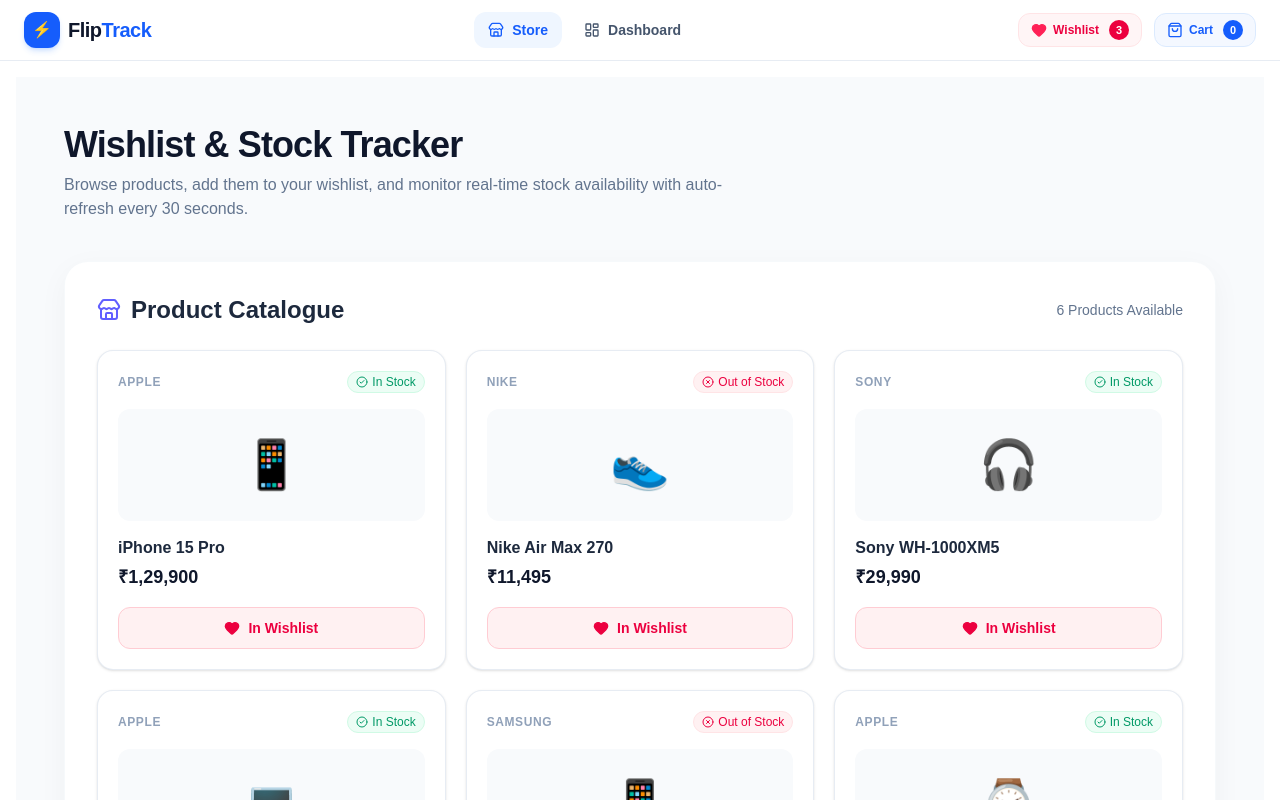
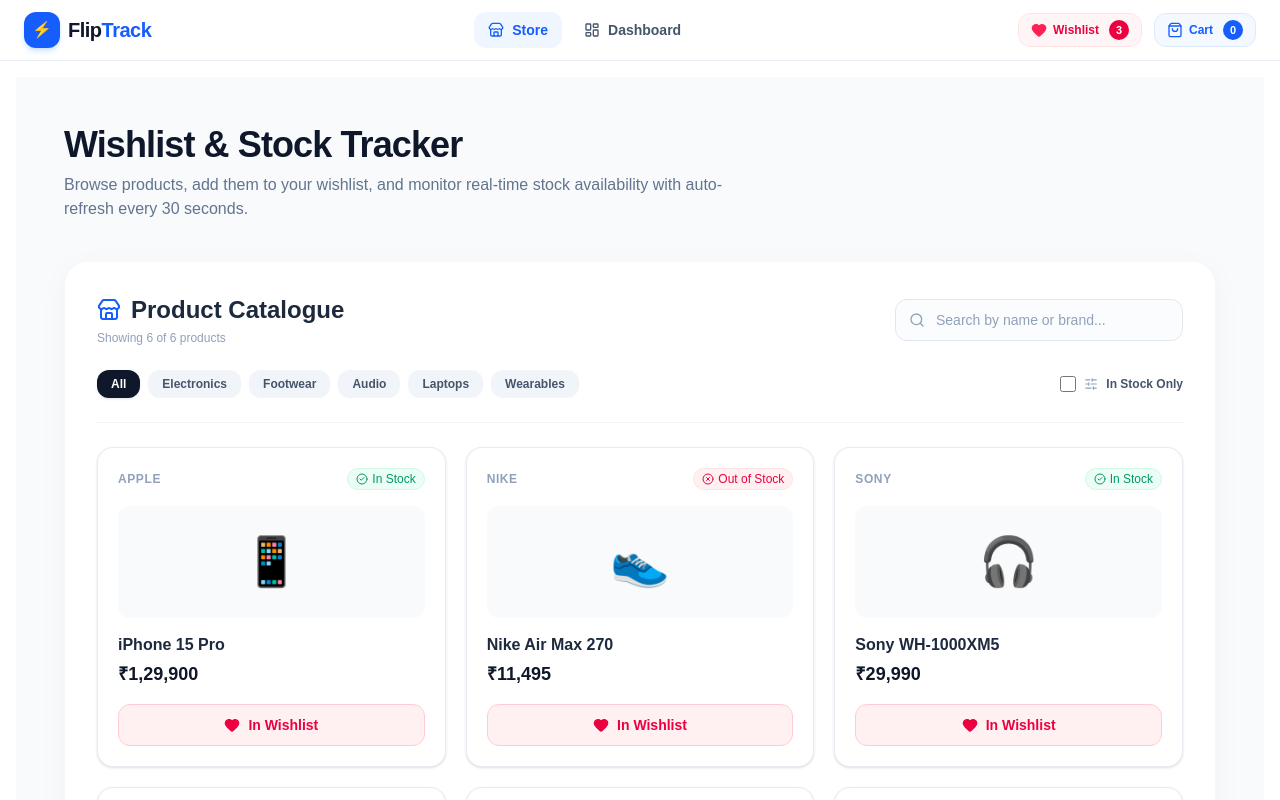
Before and after one commit to kalviumcommunity/SW2627-T3STACK-wishlist-stock-tracker, a Next.js app: page / in a window 1280 px wide. Shown: the top 800 px of the page. Built offline with nearby package versions, Linux system fonts and the light colour scheme.

Commit message:
feat: add search, category filters, navbar count badges, and stock analytics dashboard

```diff
--- a/components/Navbar.tsx
+++ b/components/Navbar.tsx
@@ -74,5 +74,4 @@
       </div>
     </header>
   );
-
 }
--- a/components/ProductList.tsx
+++ b/components/ProductList.tsx
@@ -1,29 +1,114 @@
 "use client";
 
-import { Store } from "lucide-react";
+import { useState, useMemo } from "react";
+import { Store, Search, SlidersHorizontal } from "lucide-react";
 import { useStore } from "./StoreProvider";
 import ProductCard from "./ProductCard";
 
+const CATEGORIES = ["All", "Electronics", "Footwear", "Audio", "Laptops", "Wearables"];
+
 export default function ProductList() {
   const { products } = useStore();
+  const [searchTerm, setSearchTerm] = useState("");
+  const [selectedCategory, setSelectedCategory] = useState("All");
+  const [onlyInStock, setOnlyInStock] = useState(false);
+
+  // Filter products based on search, category, and stock
+  const filteredProducts = useMemo(() => {
+    return products.filter((product) => {
+      const matchesSearch =
+        product.name.toLowerCase().includes(searchTerm.toLowerCase()) ||
+        product.brand.toLowerCase().includes(searchTerm.toLowerCase());
+
+      const matchesCategory =
+        selectedCategory === "All" || product.category === selectedCategory;
+
+      const matchesStock = !onlyInStock || product.inStock;
+
+      return matchesSearch && matchesCategory && matchesStock;
+    });
+  }, [products, searchTerm, selectedCategory, onlyInStock]);
 
   return (
     <section className="rounded-3xl bg-white p-6 md:p-8 shadow-[0_8px_30px_rgb(0,0,0,0.04)] border border-slate-100/60 mb-8">
-      <div className="flex items-center justify-between mb-6">
-        <h2 className="flex items-center gap-2.5 text-2xl font-bold text-slate-800">
-          <Store className="h-6 w-6 text-indigo-500" />
-          Product Catalogue
-        </h2>
-        <span className="text-sm font-medium text-slate-500">
-          {products.length} Products Available
-        </span>
+      {/* Header */}
+      <div className="flex flex-col md:flex-row md:items-center justify-between gap-4 mb-6">
+        <div>
+          <h2 className="flex items-center gap-2.5 text-2xl font-bold text-slate-800">
+            <Store className="h-6 w-6 text-blue-600" />
+            Product Catalogue
+          </h2>
+          <p className="text-xs text-slate-400 mt-1">
+            Showing {filteredProducts.length} of {products.length} products
+          </p>
+        </div>
+
+        {/* Search Bar */}
+        <div className="relative w-full md:w-72">
+          <Search className="absolute left-3.5 top-1/2 -translate-y-1/2 h-4 w-4 text-slate-400" />
+          <input
+            type="text"
+            placeholder="Search by name or brand..."
+            value={searchTerm}
+            onChange={(e) => setSearchTerm(e.target.value)}
+            className="w-full rounded-xl border border-slate-200 bg-slate-50/50 py-2.5 pl-10 pr-4 text-sm text-slate-800 placeholder-slate-400 transition-all focus:border-blue-500 focus:bg-white focus:outline-none focus:ring-4 focus:ring-blue-500/10"
+          />
+        </div>
       </div>
 
-      <div className="grid grid-cols-1 sm:grid-cols-2 lg:grid-cols-3 gap-5">
-        {products.map((product) => (
-          <ProductCard key={product.id} product={product} />
-        ))}
+      {/* Categories & Filter Controls */}
+      <div className="flex flex-wrap items-center justify-between gap-3 pb-6 border-b border-slate-100">
+        <div className="flex flex-wrap items-center gap-2">
+          {CATEGORIES.map((cat) => (
+            <button
+              key={cat}
+              onClick={() => setSelectedCategory(cat)}
+              className={`rounded-xl px-3.5 py-1.5 text-xs font-semibold transition-all ${
+                selectedCategory === cat
+                  ? "bg-slate-900 text-white shadow-sm"
+                  : "bg-slate-100 text-slate-600 hover:bg-slate-200"
+              }`}
+            >
+              {cat}
+            </button>
+          ))}
+        </div>
+
+        {/* In-stock toggle */}
+        <label className="flex items-center gap-2 text-xs font-semibold text-slate-600 cursor-pointer select-none">
+          <input
+            type="checkbox"
+            checked={onlyInStock}
+            onChange={(e) => setOnlyInStock(e.target.checked)}
+            className="h-4 w-4 rounded text-blue-600 focus:ring-blue-500 border-slate-300"
+          />
+          <SlidersHorizontal className="h-3.5 w-3.5 text-slate-400" />
+          In Stock Only
+        </label>
       </div>
+
+      {/* Products Grid */}
+      {filteredProducts.length === 0 ? (
+        <div className="py-12 text-center">
+          <p className="text-slate-500 font-medium">No products matched your criteria.</p>
+          <button
+            onClick={() => {
+              setSearchTerm("");
+              setSelectedCategory("All");
+              setOnlyInStock(false);
+            }}
+            className="mt-2 text-xs font-semibold text-blue-600 hover:underline"
+          >
+            Clear filters
+          </button>
+        </div>
+      ) : (
+        <div className="mt-6 grid grid-cols-1 sm:grid-cols-2 lg:grid-cols-3 gap-5">
+          {filteredProducts.map((product) => (
+            <ProductCard key={product.id} product={product} />
+          ))}
+        </div>
+      )}
     </section>
   );
 }
```
